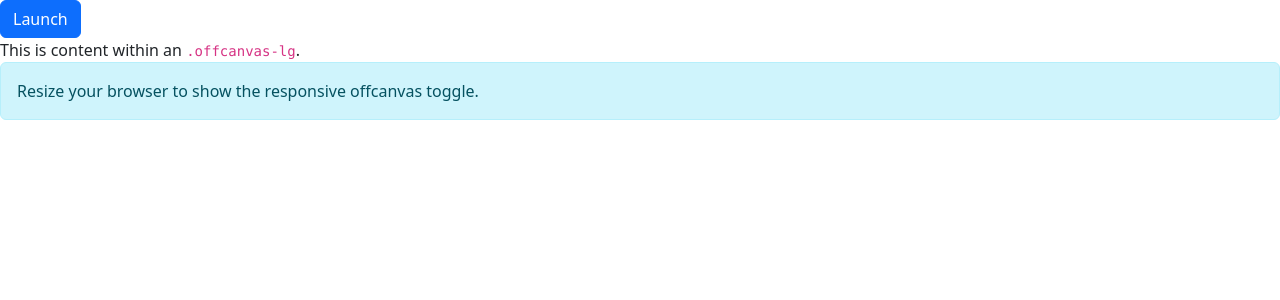
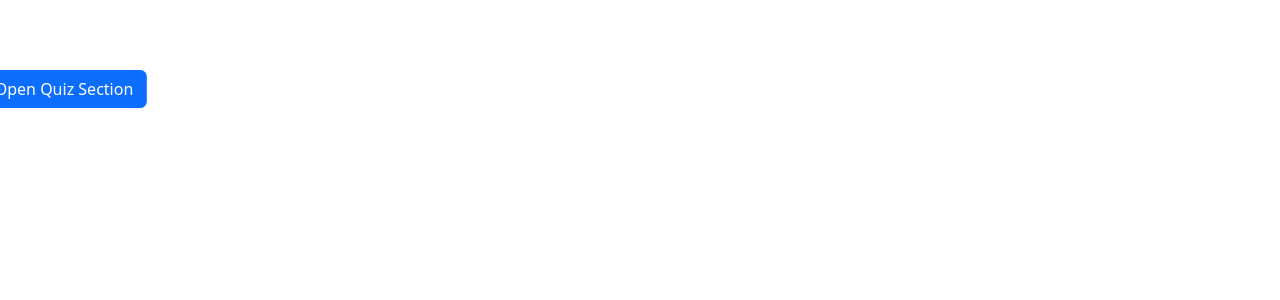
Before and after one commit to SchoolOfCode/bc14_w7_project-frontend-codettastone, a React (Create React App) app in the folder codetta-stone/: page / in a window 1280 px wide. Shown: the top 300 px of the page. Built offline with nearby package versions, Linux system fonts and the light colour scheme.

Commit message:
Side bar, situated properly - next job populate

```diff
--- a/codetta-stone/src/Components/App/App.js
+++ b/codetta-stone/src/Components/App/App.js
@@ -2,12 +2,10 @@
 import './App.css';
 import 'bootstrap/dist/css/bootstrap.min.css';
 import Sidebar from '../SideBar/index.js';
+import {Col, Row, Container} from 'react-bootstrap';
 
 function App() {
   return <> <Sidebar/> </>
-
-
-
 }
 
 export default App;
--- /dev/null
+++ b/codetta-stone/src/Components/SideBar/index.css
@@ -0,0 +1,17 @@
+.sidebarbody {
+    height: 50px; /* set the height of the sidebar */
+    overflow-y: auto; /* add a scrollbar if necessary */
+  }
+
+  .sidebar-button {
+    position: absolute;
+    margin-top: 20px;
+     top: 50px; /* set the distance from the bottom of the page */
+    left: 5%; /* center the button horizontally */
+    transform: translateX(-50%);
+  }
+
+  .offcanvas {
+    margin-top: 200px;
+    max-height: calc(100% - 120px); /* set the maximum height of the off-canvas sidebar */
+  }
--- a/codetta-stone/src/Components/SideBar/index.js
+++ b/codetta-stone/src/Components/SideBar/index.js
@@ -2,43 +2,45 @@ import React, { useState } from 'react';
 import Button from 'react-bootstrap/Button';
 import Offcanvas from 'react-bootstrap/Offcanvas';
 import Alert from 'react-bootstrap/Alert';
-
+import { Container, Row, Col } from 'react-bootstrap';
+import './index.css'
 
 
 export default function Sidebar() {
   const [show, setShow] = useState(false);
   const handleClose = () => setShow(false);
   const handleShow = () => setShow(true);
-  return (
+  return ( //( <Col lg={3} style={{ marginTop: '250px' }}>
+
     <>
-      <Button variant="primary" onClick={handleShow}>
-        Launch
+
+      <Button variant="primary" onClick={handleShow} className="sidebar-button">
+        Open Quiz Section
       </Button>
-      <Offcanvas show={show} onHide={handleClose} responsive="lg">
+      <Offcanvas show={show} onHide={handleClose} className = "offcanvas" responsive="lg">
         <Offcanvas.Header closeButton>
-          <Offcanvas.Title>Offcanvas</Offcanvas.Title>
+          <Offcanvas.Title>Quiz</Offcanvas.Title>
         </Offcanvas.Header>
-        <Offcanvas.Body>
-          <p className="mb-0">
-            This is content within an <code>.offcanvas-lg</code>.
-          </p>
+      </Offcanvas>
+      {/* <Button variant="primary" className="d-lg-none" onClick={handleShow}>
+        Button 2
+      </Button> */ }
+      <Offcanvas show={show} onHide={handleClose}>
+        <Offcanvas.Header closeButton>
+          <Offcanvas.Title>Please select your Quiz.</Offcanvas.Title>
+        </Offcanvas.Header>
+        <Offcanvas.Body className = "sidebarbody">
+
+        <ul className="list-unstyled mb-0">
+            <li><a href="#">Link 1</a></li>
+            <li><a href="#">Link 2</a></li>
+            <li><a href="#">Link 3</a></li>
+          </ul>
+
         </Offcanvas.Body>
       </Offcanvas>
-      <Button variant="primary" className="d-lg-none" onClick={handleShow}>
-        Launch
-      </Button>
-      <Alert variant="info" className="d-none d-lg-block">
-        Resize your browser to show the responsive offcanvas toggle.
-      </Alert>
-      <Offcanvas show={show} onHide={handleClose}>
-        <Offcanvas.Header closeButton>
-          <Offcanvas.Title>Responsive offcanvas</Offcanvas.Title>
-        </Offcanvas.Header>
-        <Offcanvas.Body>
-          Some text as placeholder. In real life you can have the elements you
-          have chosen. Like, text, images, lists, etc.
-        </Offcanvas.Body>
-      </Offcanvas>
+
     </>
+   // </Col>
   );
 }
```
